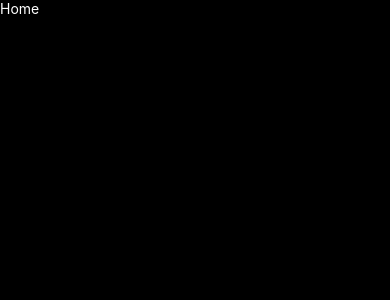
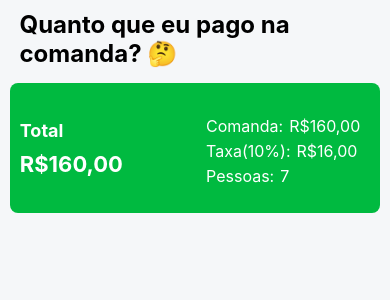
Before and after one commit to eliasacneto/split-bill-hmdip, a React Native app: screen / in a window 390 px wide. Shown: the top 300 px of the page. Built offline with nearby package versions, Linux system fonts and the light colour scheme.

Commit message:
green banner added

```diff
--- a/views/Home.js
+++ b/views/Home.js
@@ -4,8 +4,28 @@ import React from "react";
 const Home = () => {
   return (
     <SafeAreaView style={styles.container}>
-      <StatusBar style={styles.statusBar} />
-      <Text style={styles.text}>Home</Text>
+      <StatusBar />
+      <Text style={styles.textHeader}>Quanto que eu pago na comanda? 🤔</Text>
+      <View style={styles.greenCard}>
+        <View style={styles.total}>
+          <Text style={styles.textTotal}>Total</Text>
+          <Text style={styles.textInput}>R$160,00</Text>
+        </View>
+        <View>
+          <View style={styles.info}>
+            <Text style={styles.billInfo}>Comanda:</Text>
+            <Text style={styles.billInfo}>R$160,00</Text>
+          </View>
+          <View style={styles.info}>
+            <Text style={styles.billInfo}>Taxa(10%):</Text>
+            <Text style={styles.billInfo}>R$16,00</Text>
+          </View>
+          <View style={styles.info}>
+            <Text style={styles.billInfo}>Pessoas:</Text>
+            <Text style={styles.billInfo}>7</Text>
+          </View>
+        </View>
+      </View>
     </SafeAreaView>
   );
 };
@@ -14,14 +34,61 @@ export default Home;
 
 const styles = StyleSheet.create({
   container: {
-    flex: "1",
+    display: "flex",
     width: "100%",
-    backgroundColor: "#000",
+    height: "100%",
+    alignItems: "center",
+    backgroundColor: "#F5F7F9",
+    marginLeft: "5%",
+    marginRight: "5%",
+  },
+  textHeader: {
+    width: "90%",
+    fontWeight: 700,
+    fontSize: 24,
+    marginTop: 10,
   },
   text: {
+    color: "#00BA40",
+    fontSize: 20,
+  },
+  greenCard: {
+    backgroundColor: "#00BA40",
+    width: "95%",
+    height: 130,
+    marginTop: 15,
+    borderRadius: 8,
+    display: "flex",
+    flexDirection: "row",
+    justifyContent: "space-between",
+    alignItems: "center",
+  },
+  textTotal: {
+    fontSize: 18,
     color: "#FFF",
+    marginLeft: 10,
+    fontWeight: 700,
   },
-  statusBar: {
-    backgroundColor: "#FFF",
+  textInput: {
+    fontSize: 22,
+    color: "#FFF",
+    marginLeft: 10,
+    marginTop: 10,
+    fontWeight: 700,
+  },
+  billInfo: {
+    fontSize: 16,
+    color: "#fff",
+    marginTop: 5,
+  },
+  info: {
+    display: "flex",
+    flexDirection: "row",
+    gap: 6,
+    marginRight: 20,
+  },
+  total: {
+    display: "flex",
+    width: 150,
   },
 });
```
